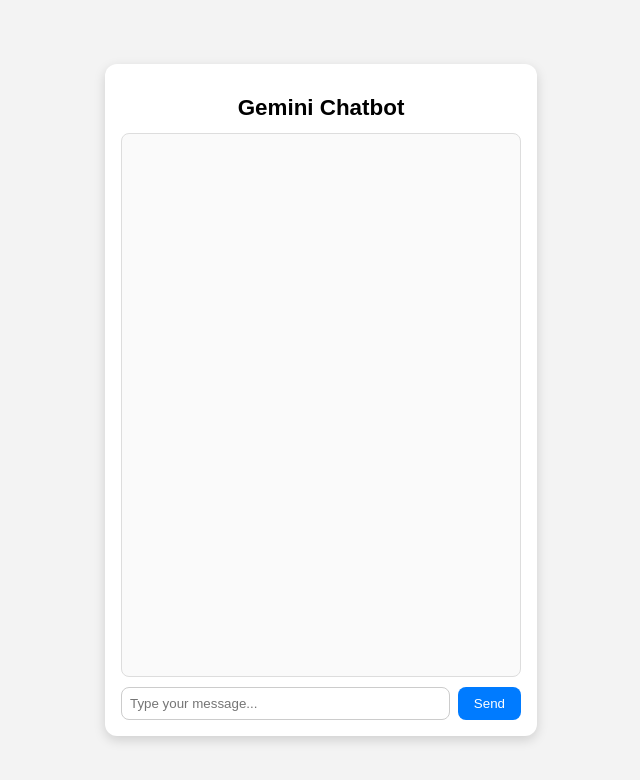
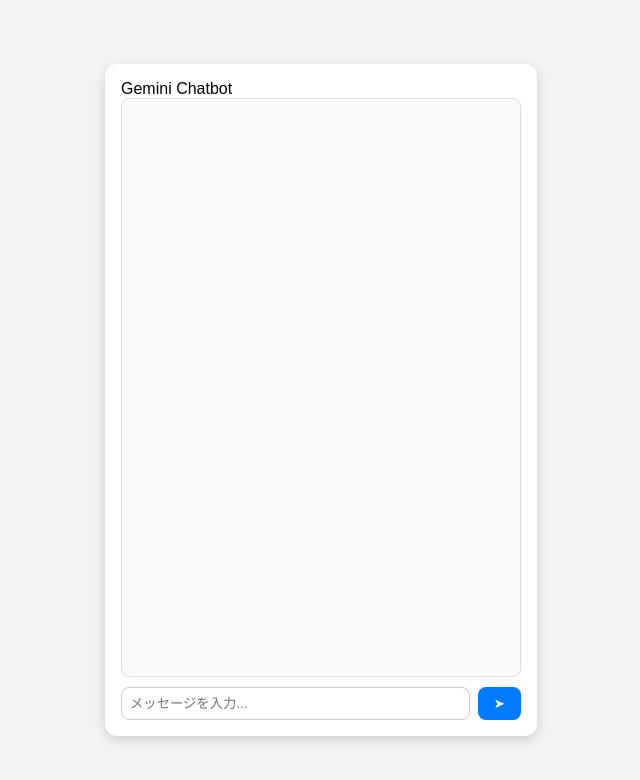
Before and after one commit to Char793/gemini-chat-frontend, a plain HTML site: page index.html in a window 1280 px wide. Shown: the whole page, without its empty margins (319-959 px from the left). Drawn offline with Linux system fonts and the light colour scheme.

Commit message:
Update index.html

```diff
--- a/index.html
+++ b/index.html
@@ -8,11 +8,13 @@
 </head>
 <body>
   <div class="chat-container">
-    <h1>Gemini Chatbot</h1>
+    <div class="chat-header">Gemini Chatbot</div>
+
     <div id="chat-box" class="chat-box"></div>
+
     <div class="input-container">
-      <input id="user-input" type="text" placeholder="Type your message..." />
-      <button id="send-btn">Send</button>
+      <input id="user-input" type="text" placeholder="メッセージを入力..." />
+      <button id="send-btn">➤</button>
     </div>
   </div>
 
```
